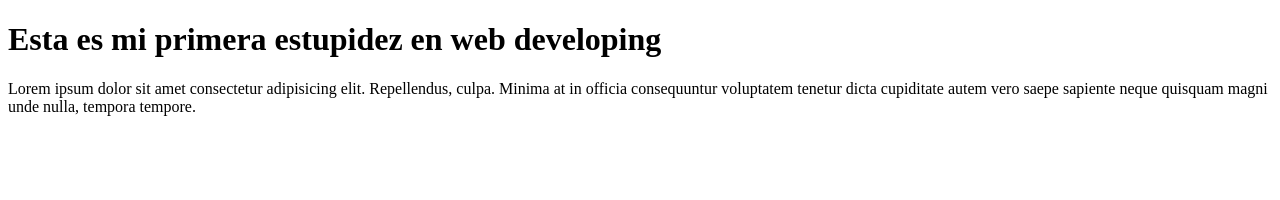
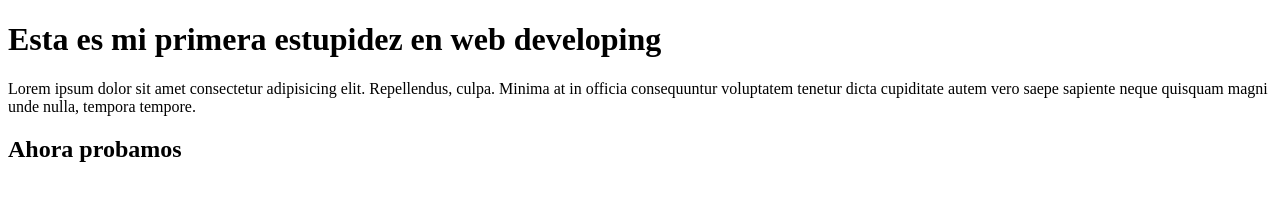
Before and after one commit to jeliox/prueba, a plain HTML site: page index.html in a window 1280 px wide. Drawn offline with Linux system fonts and the light colour scheme.

Commit message:
agregamos un h2

```diff
--- a/index.html
+++ b/index.html
@@ -9,6 +9,6 @@
 <body>
     <h1> Esta es mi primera estupidez en web developing </h1>
     <p>Lorem ipsum dolor sit amet consectetur adipisicing elit. Repellendus, culpa. Minima at in officia consequuntur voluptatem tenetur dicta cupiditate autem vero saepe sapiente neque quisquam magni unde nulla, tempora tempore.</p>
-
+    <h2>Ahora probamos</h2>
 </body>
 </html>
```
